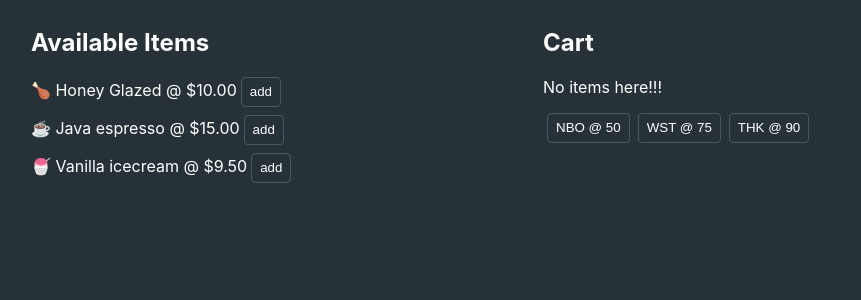
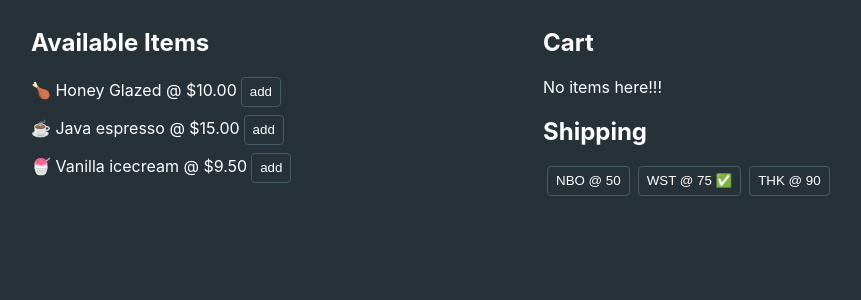
Before and after one commit to kharioki/Recoil-Cart, a React (Create React App) app: page / in a window 1280 px wide. Shown: the top 300 px of the page, without its empty margins (97-958 px from the left). Built offline with nearby package versions, Linux system fonts and the light colour scheme.

Commit message:
selecting shipping destinations

```diff
--- a/src/App.js
+++ b/src/App.js
@@ -21,6 +21,11 @@ const destinations = {
 const cartState = atom({
   key: 'cartState',
   default: {}
+});
+
+const shippingState = atom({
+  key: 'shippingState',
+  default: 'WST'
 });
 
 function App() {
@@ -86,11 +91,21 @@ function CartItems() {
 }
 
 function Shipping() {
+  const [shipping, setShipping] = useRecoilState(shippingState);
+
   return(
     <div>
+      <h2>Shipping</h2>
       {
         Object.entries(destinations)
-          .map(([country, price]) => <button>{country} @ {price}</button>)
+          .map(([country, price]) => (
+            <button onClick={() => {
+              setShipping(country);
+            }}>
+              {country} @ {price}
+              {country === shipping ? <span> ✅ </span> : ''}
+            </button>
+          ))
       }
     </div>
   );
```
